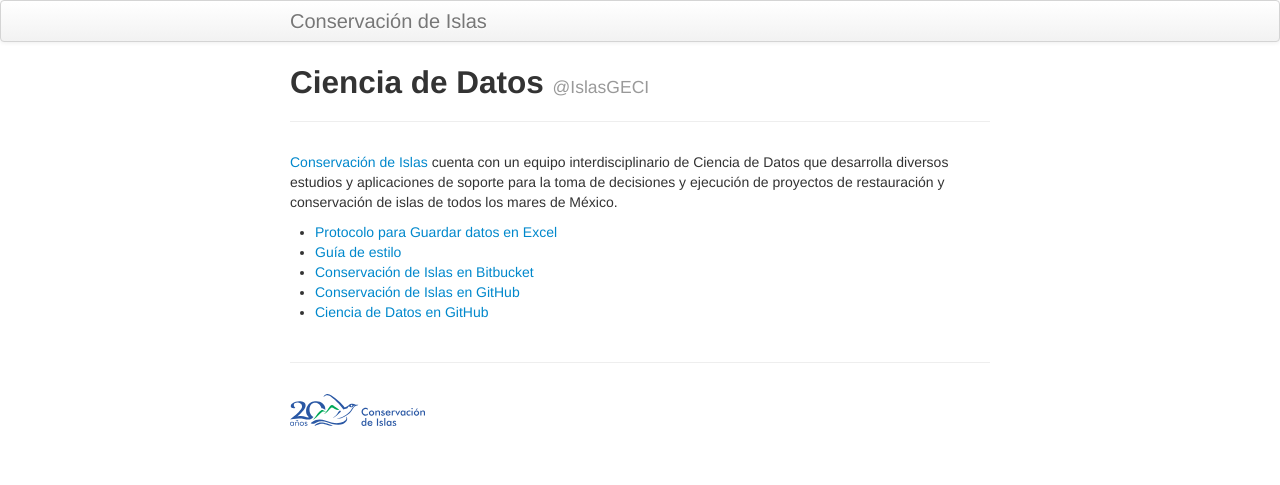
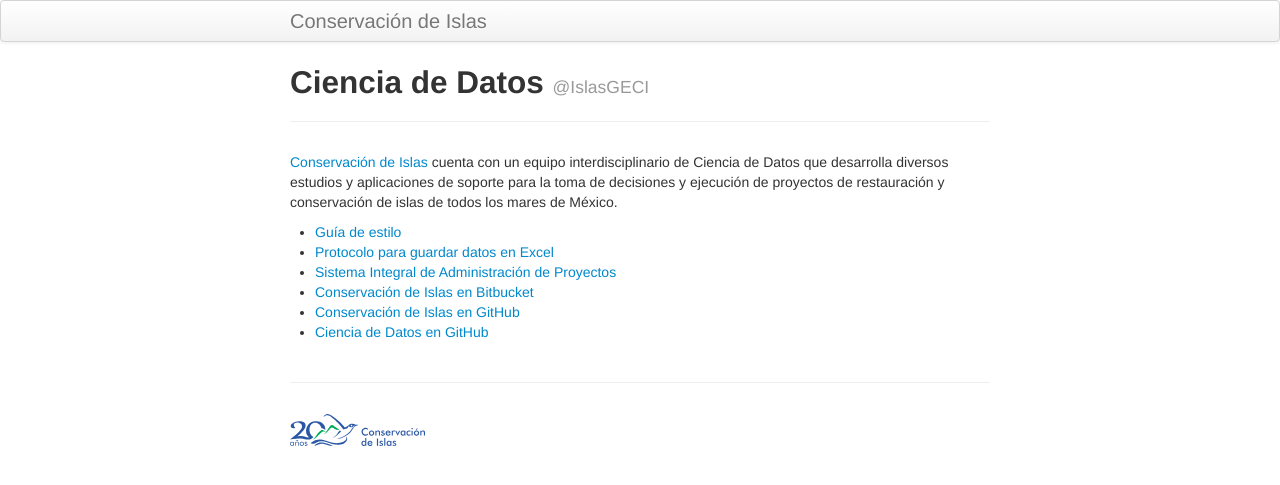
Before and after one commit to LizethMReyes/islasgeci.github.io, a Jekyll site: the page built from ciencia_de_datos/index.md, in a window 1280 px wide. Shown: the top 485 px of the page. Built offline with Jekyll 4.4.1, drawn with Linux system fonts in a browser that asks for light colours.

Commit message:
Agrega enlace hacia SIAP

```diff
--- a/ciencia_de_datos/index.md
+++ b/ciencia_de_datos/index.md
@@ -7,8 +7,9 @@
 
 [Conservación de Islas](https://islas.org.mx) cuenta con un equipo interdisciplinario de Ciencia de Datos que desarrolla diversos estudios y aplicaciones de soporte para la toma de decisiones y ejecución de proyectos de restauración y conservación de islas de todos los mares de México.
 
-- [Protocolo para Guardar datos en Excel](https://islasgeci.github.io/datos_en_excel)
 - [Guía de estilo](guia_de_estilo.html)
+- [Protocolo para guardar datos en Excel](https://islasgeci.github.io/datos_en_excel)
+- [Sistema Integral de Administración de Proyectos](https://islasgeci.herokuapp.com)
 - [Conservación de Islas en Bitbucket](https://bitbucket.org/IslasGECI/)
 - [Conservación de Islas en GitHub](https://github.com/IslasGECI)
 - [Ciencia de Datos en GitHub](https://github.com/orgs/IslasGECI/teams/ciencia-de-datos)
```
